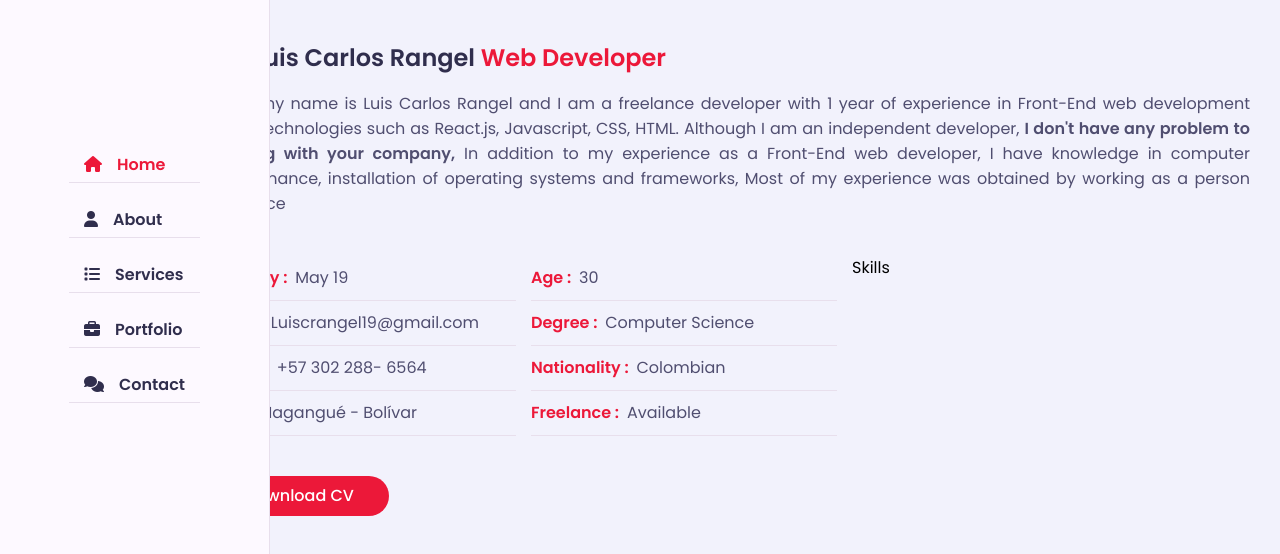
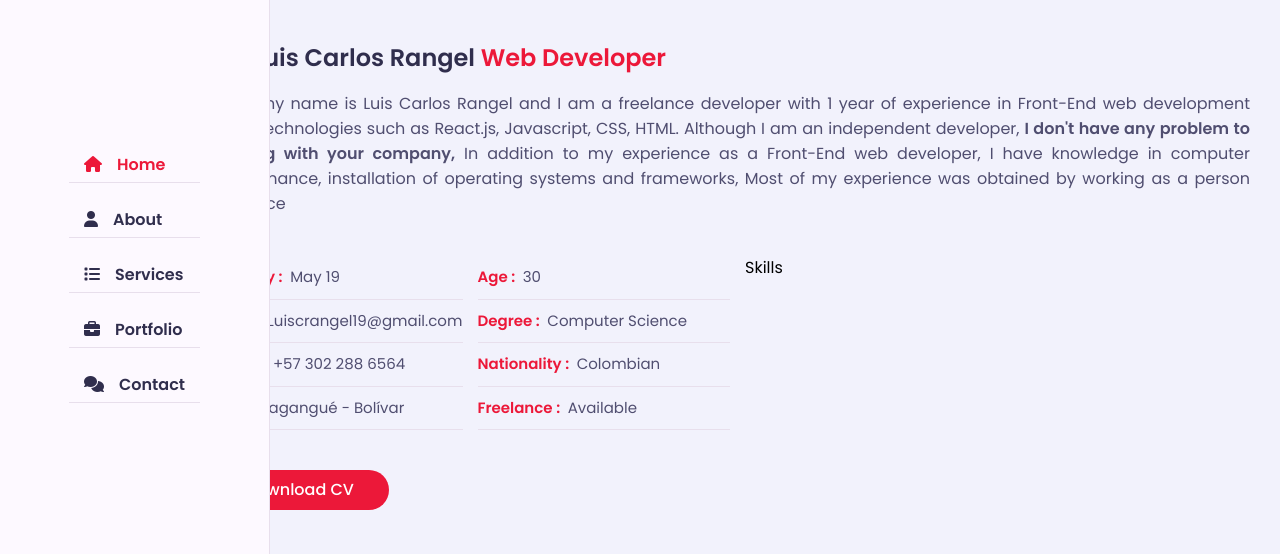
Before and after one commit to Luis-Rangel/portfolio, a plain HTML site: page index.html in a window 1280 px wide. Shown: the part 140-694 px from the top of the page. Drawn offline with Linux system fonts and the light colour scheme; a web font is replaced by a local one.

Commit message:
upgrade aout me

```diff
--- a/css/style.css
+++ b/css/style.css
@@ -361,8 +361,8 @@ h3.my-profession {
 }
 
 .about .about-content .personal-info {
-  flex: 0 0 60%;
-  max-width: 60%;
+  flex: 0 0 50%;
+  max-width: 50%;
   margin-top: 40px;
 }
 
@@ -376,7 +376,7 @@ h3.my-profession {
 .about .about-content .personal-info .info-item p {
   font-weight: 700;
   padding: 10px 0;
-  font-size: 16px;
+  font-size: 15px;
   color: var(--skin-color);
   border-bottom: 1px solid var(--bg-black-50);
 }
--- a/index.html
+++ b/index.html
@@ -124,7 +124,7 @@
                       <p>Degree : <span>Computer Science</span></p>
                     </div>
                     <div class="info-item">
-                      <p>Phone : <span>+57 302 288- 6564</span></p>
+                      <p>Phone : <span>+57 302 288 6564</span></p>
                     </div>
                     <div class="info-item">
                       <p>Nationality : <span>Colombian</span></p>
```
